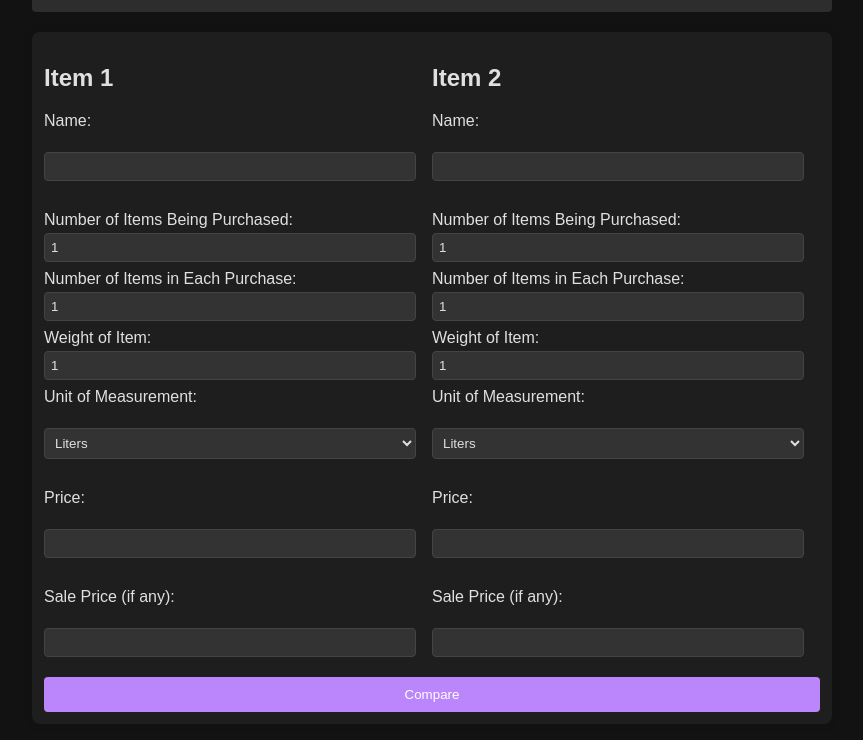
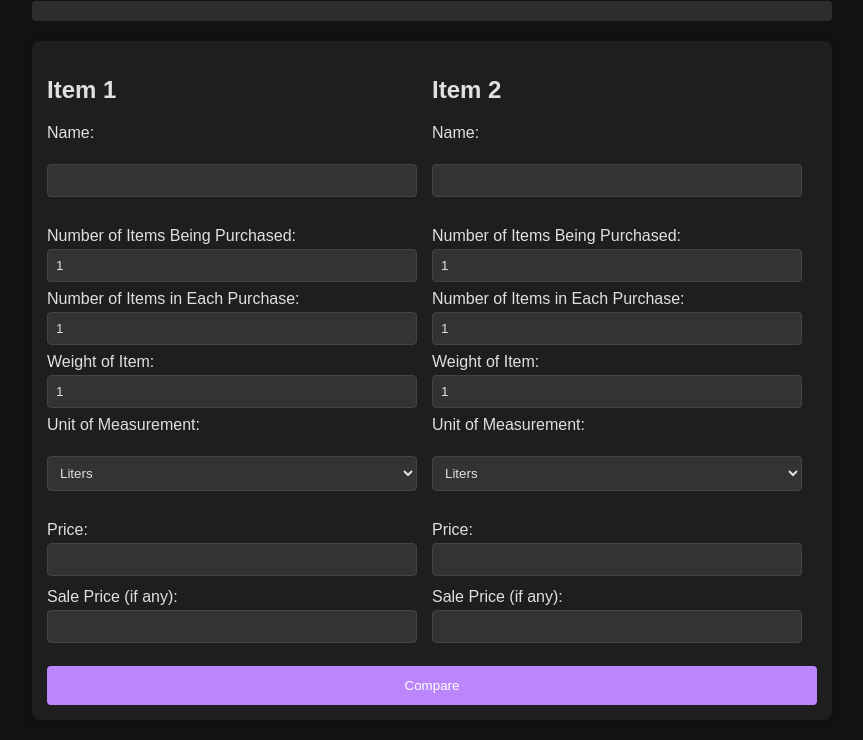
Before and after one commit to xPollutionx/ConFused, a website: page index.html in a window 1280 px wide. Shown: the part 90-830 px from the top of the page, without its empty margins (208-1071 px from the left). Drawn offline with Linux system fonts and the light colour scheme.

Commit message:
Add files via upload

```diff
--- a/index.html
+++ b/index.html
@@ -43,10 +43,10 @@
                         <option value="units">Units</option>
                     </select><br><br>
 
-                    <label for="item1-price">Price:</label><br>
-                    <input type="number" id="item1-price" step="any"><br><br>
+                    <label for="item1-price">Price:</label>
+                    <input type="number" id="item1-price" step="any">
 
-                    <label for="item1-sale">Sale Price (if any):</label><br>
+                    <label for="item1-sale">Sale Price (if any):</label>
                     <input type="number" id="item1-sale" step="any">
                 </div>
             </div>
@@ -82,10 +82,10 @@
                         <option value="units">Units</option>
                     </select><br><br>
 
-                    <label for="item2-price">Price:</label><br>
-                    <input type="number" id="item2-price" step="any"><br><br>
+                    <label for="item2-price">Price:</label>
+                    <input type="number" id="item2-price" step="any">
 
-                    <label for="item2-sale">Sale Price (if any):</label><br>
+                    <label for="item2-sale">Sale Price (if any):</label>
                     <input type="number" id="item2-sale" step="any">
                 </div>
             </div>
--- a/styles.css
+++ b/styles.css
@@ -7,18 +7,18 @@ body {
 .container {
     max-width: 800px;
     margin: 0 auto;
-    padding: 8px;
+    padding: 10px;
 }
 
 h1 {
     text-align: center;
     color: #bb86fc;
-    margin-bottom: 12px;
+    margin-bottom: 15px;
 }
 
 .calculator {
     background: #1e1e1e;
-    padding: 12px;
+    padding: 15px;
     border-radius: 8px;
     box-shadow: 0 0 10px rgba(0, 0, 0, 0.1);
     overflow: hidden;
@@ -53,7 +53,7 @@ input[type="text"],
 input[type="number"],
 select {
     width: 100%;
-    padding: 6px;
+    padding: 8px;
     border: 1px solid #444;
     border-radius: 4px;
     background-color: #333;
@@ -72,13 +72,13 @@ select {
 button {
     display: block;
     width: 100%;
-    padding: 10px;
+    padding: 12px;
     background-color: #bb86fc;
     color: white;
     border: none;
     border-radius: 4px;
     cursor: pointer;
-    margin-top: 12px;
+    margin-top: 15px;
 }
 
 button:hover {
@@ -86,10 +86,10 @@ button:hover {
 }
 
 #result {
-    margin-top: 12px;
+    margin-top: 15px;
     text-align: center;
     clear: both;
-    padding: 8px;
+    padding: 10px;
     background: #2d2d2d;
     border-radius: 4px;
 }
```
